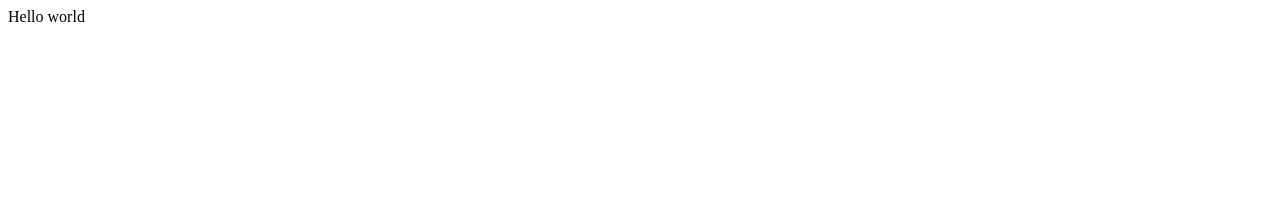
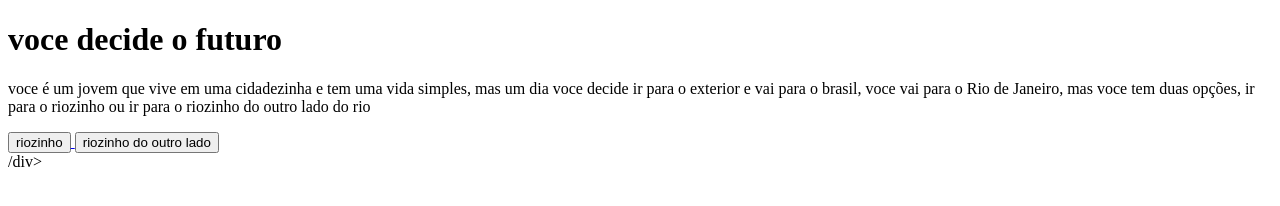
Before and after one commit to eduardokdesouza/EduardoK-voce-decide, a plain HTML site: page index.html in a window 1280 px wide. Drawn offline with Linux system fonts and the light colour scheme.

Commit message:
22/05/24

```diff
--- a/index.html
+++ b/index.html
@@ -4,12 +4,31 @@
 <head>
   <meta charset="utf-8">
   <meta name="viewport" content="width=device-width">
-  <title>replit</title>
+  <title>voce decide o futuro</title>
   <link href="style.css" rel="stylesheet" type="text/css" />
 </head>
 
 <body>
-  Hello world
+  <div class="caixa-principal">
+    <div class="caixa-1">
+      <h1>voce decide o futuro</h1>
+      <p>voce é um jovem que vive em uma cidadezinha e tem uma vida simples, mas um dia voce decide ir para o
+        exterior e vai para o brasil, voce vai para o Rio de Janeiro, mas voce tem duas opções, ir para o riozinho
+        ou ir para o riozinho do outro lado do rio</p>
+      <div class="caixa-2">
+        <a href="riozinho.html">
+          <button>riozinho</button>
+        </a>
+        <a href="riozinho2.html">
+          <button>riozinho do outro lado</button>
+        </a>
+      </div>
+    </div>
+<div class= "caixa-perguntas"<>/div>
+  <div class="caixa-alternativas"</div>
+    <div class="caixa-resultado">
+      <p class="texto-resultado"></p>
+  </div>
   <script src="script.js"></script>
 </body>
 
```
